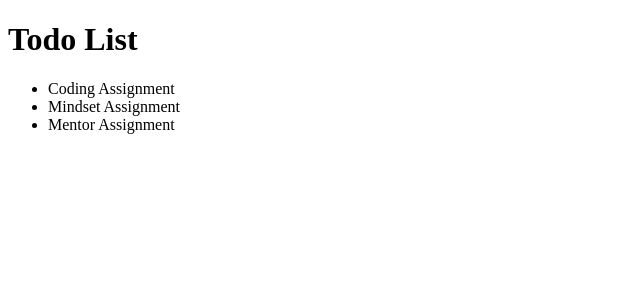
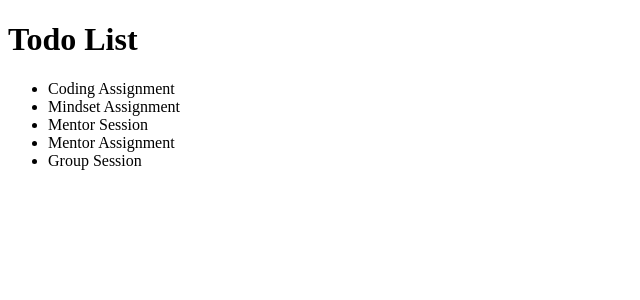
Before and after one commit to SokolovskayaE/react-todo, a React (Create React App) app: page / in a window 1280 px wide. Shown: the top 300 px of the page, without its empty margins (0-640 px from the left). Built offline with nearby package versions, Linux system fonts and the light colour scheme.

Commit message:
Added items to Array

```diff
--- a/src/App.js
+++ b/src/App.js
@@ -4,7 +4,9 @@ import React from 'react';
 const todoList = [
 {id:1,title: "Coding Assignment" },
 {id:2,title: "Mindset Assignment" },
-{id:3,title: "Mentor Assignment" },
+{id:3,title: "Mentor Session" },
+{id:4,title: "Mentor Assignment" },
+{id:5,title: "Group Session" },
 ];
 
 function App() {
```
